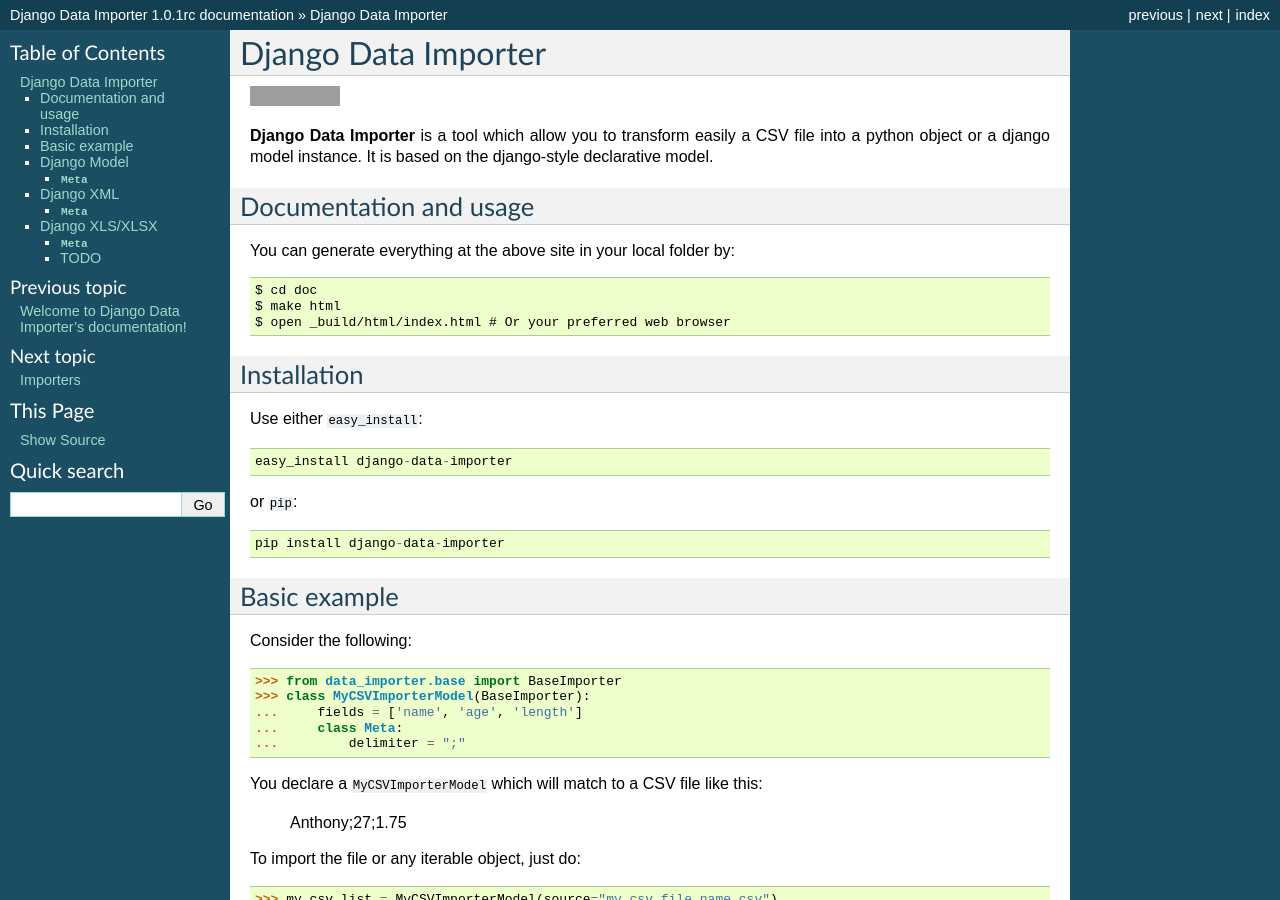
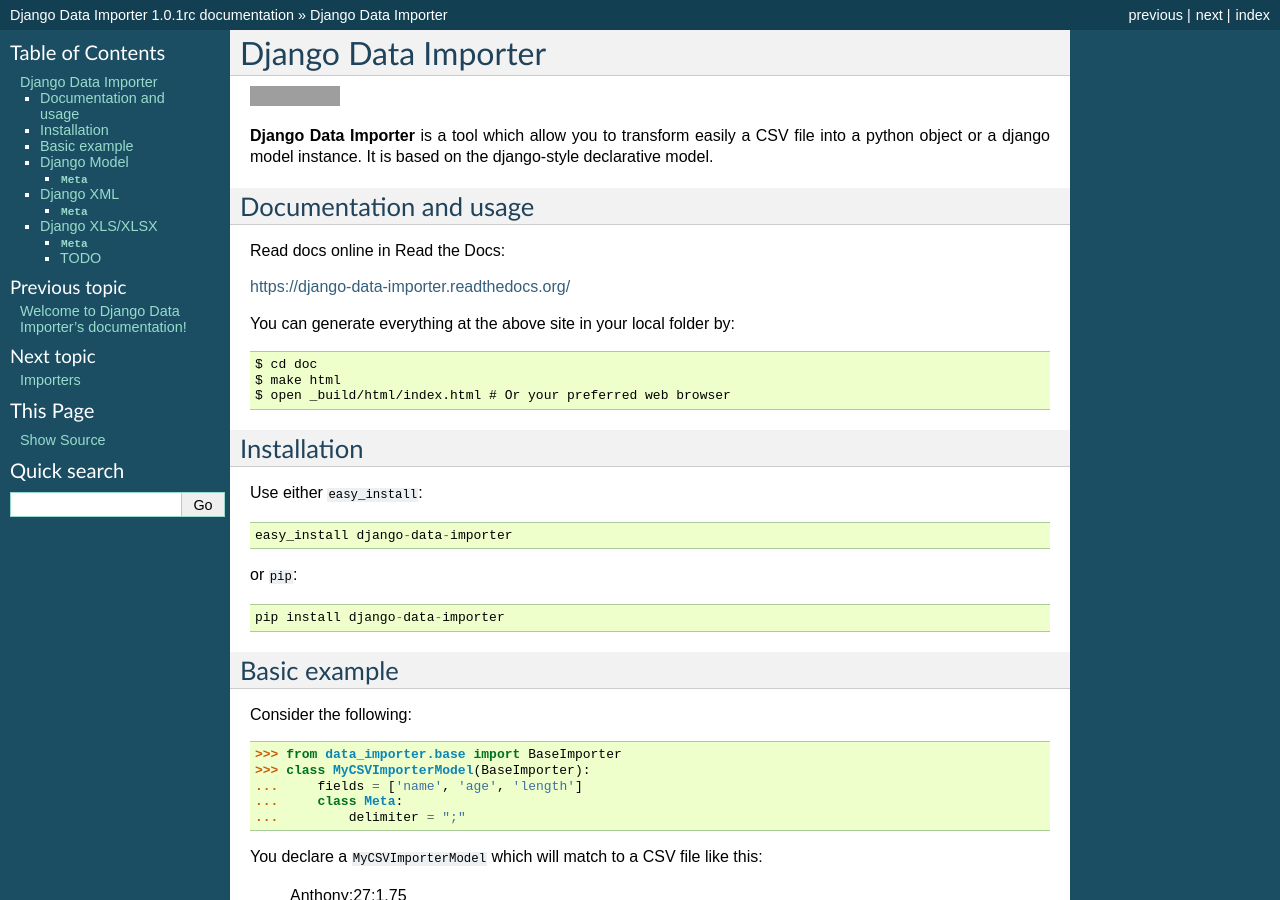
Before and after one commit to valdergallo/data-importer, a Sphinx documentation site: the page built from docs/source/readme.rst, in a window 1280 px wide and 900 px high. Built offline with Sphinx 7.4.7, drawn with Linux system fonts in a browser that asks for light colours; formulas are drawn with MathJax 3; grey boxes are pictures that could not be loaded.

Commit message:
Add readthedocs links

```diff
--- a/README.rst
+++ b/README.rst
@@ -13,11 +13,17 @@
 Documentation and usage
 -----------------------
 
+Read docs online in Read the Docs:
+
+https://django-data-importer.readthedocs.org/
+
+
 You can generate everything at the above site in your local folder by::
 
     $ cd doc
     $ make html
     $ open _build/html/index.html # Or your preferred web browser
+
 
 
 Installation
--- a/docs/source/readme.rst
+++ b/docs/source/readme.rst
@@ -13,11 +13,17 @@
 Documentation and usage
 -----------------------
 
+Read docs online in Read the Docs:
+
+https://django-data-importer.readthedocs.org/
+
+
 You can generate everything at the above site in your local folder by::
 
     $ cd doc
     $ make html
     $ open _build/html/index.html # Or your preferred web browser
+
 
 
 Installation
```
